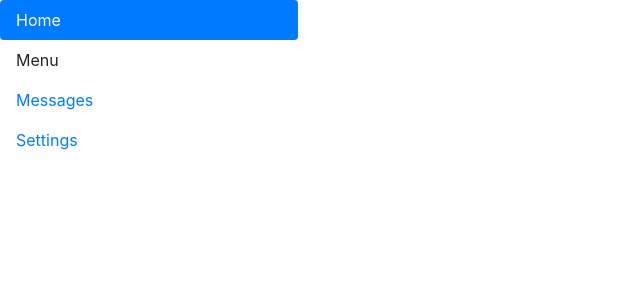
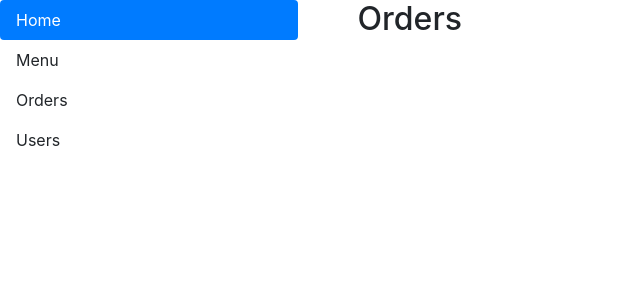
Before and after one commit to SirojiddinSaidmurodov/RESTaurantCompanion-client, a Vue app: page /orders in a window 1280 px wide. Shown: the top 300 px of the page, without its empty margins (0-640 px from the left). Built offline with nearby package versions, Linux system fonts and the light colour scheme.

Commit message:
edit: added tabs for OrderList.vue and UserList.vue
Took 17 minutes

```diff
--- a/src/App.vue
+++ b/src/App.vue
@@ -3,14 +3,24 @@
   <div class="row">
     <div class="col-3">
       <div id="v-pills-tab" aria-orientation="vertical" class="nav flex-column nav-pills" role="tablist">
-        <div id="v-pills-home-tab" v-on:click="$router.push('/')" aria-controls="v-pills-home" aria-selected="true" class="nav-link active" data-toggle="pill"
-           role="tab">Home</div>
-        <div id="v-pills-profile-tab" v-on:click="$router.push('/meals')" aria-controls="v-pills-profile" aria-selected="false" class="nav-link" data-toggle="pill"
-           role="tab">Menu</div>
-        <a id="v-pills-messages-tab" aria-controls="v-pills-messages" aria-selected="false" class="nav-link" data-toggle="pill"
-           role="tab">Messages</a>
-        <a id="v-pills-settings-tab" aria-controls="v-pills-settings" aria-selected="false" class="nav-link" data-toggle="pill"
-           role="tab">Settings</a>
+        <div aria-controls="v-pills-home" aria-selected="true" class="nav-link active"
+             data-toggle="pill" role="tab"
+             v-on:click="$router.push('/')">Home
+        </div>
+        <div aria-controls="v-pills-profile" aria-selected="false"
+             class="nav-link" data-toggle="pill" role="tab"
+             v-on:click="$router.push('/meals')">Menu
+        </div>
+        <div aria-controls="v-pills-messages" aria-selected="false"
+             class="nav-link" data-toggle="pill"
+             role="tab"
+             v-on:click="$router.push('/orders')">Orders
+        </div>
+        <div aria-controls="v-pills-settings" aria-selected="false"
+             class="nav-link" data-toggle="pill"
+             role="tab"
+             v-on:click="$router.push('/users')">Users
+        </div>
       </div>
     </div>
     <div class="col-9">
--- a/src/views/OrderList.vue
+++ b/src/views/OrderList.vue
@@ -1,5 +1,7 @@
 <template>
-
+  <div class="container">
+    <h2>Orders</h2>
+  </div>
 </template>
 
 <script>
--- a/src/views/UserList.vue
+++ b/src/views/UserList.vue
@@ -1,5 +1,7 @@
 <template>
-
+  <div class="container">
+    <h2>Users</h2>
+  </div>
 </template>
 
 <script>
```
